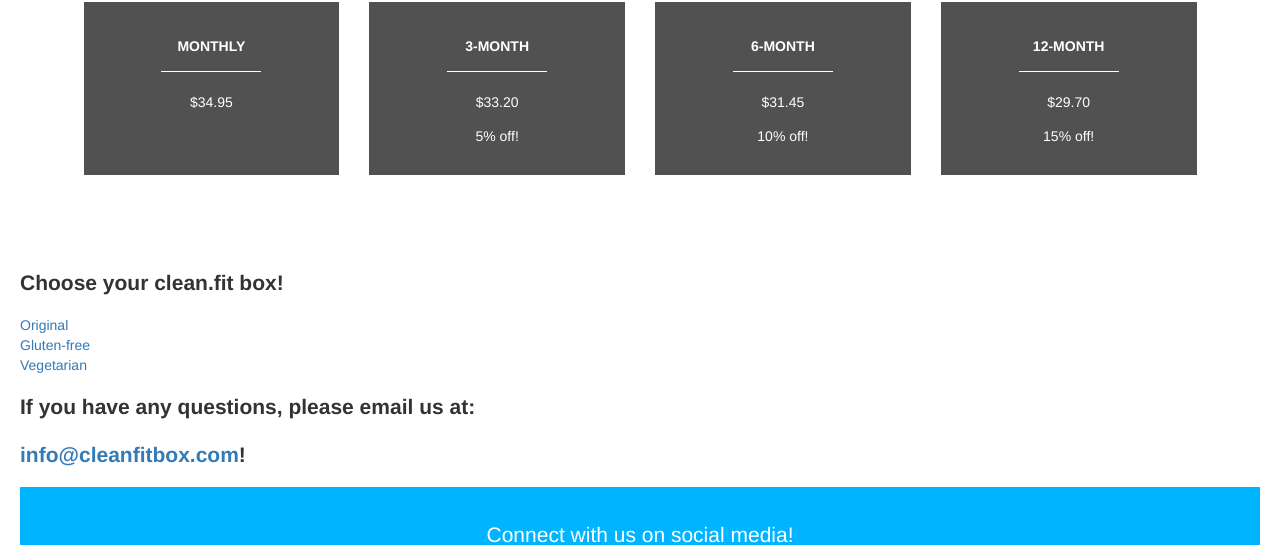
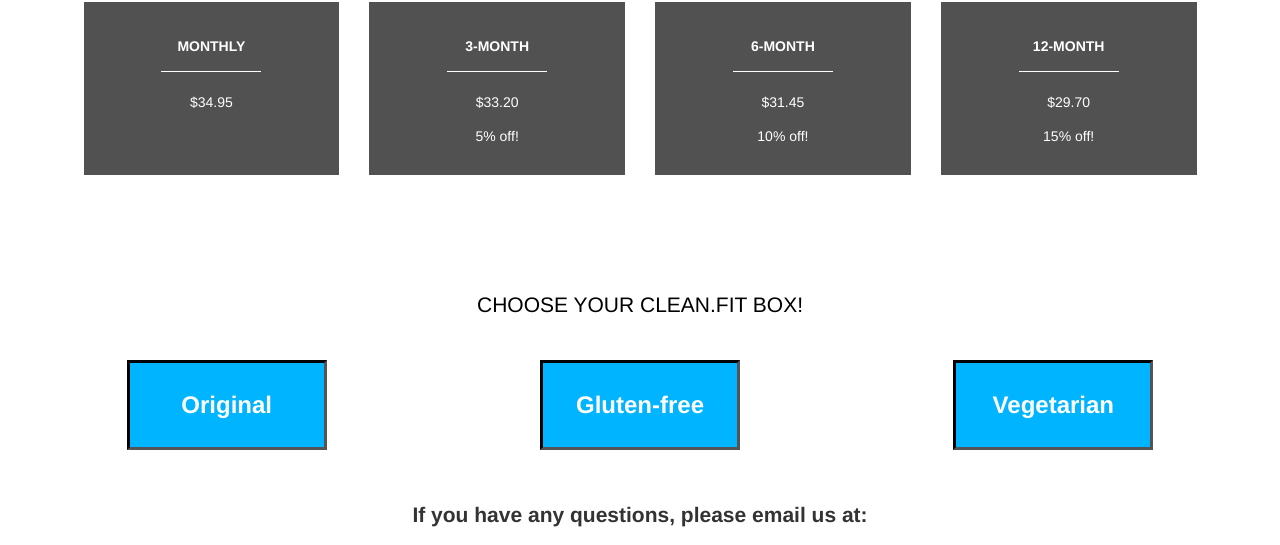
Before and after one commit to ReyesJunior/clean-fit-box, a website: page signup.html in a window 1280 px wide. Shown: the part 1102-1647 px from the top of the page. Drawn offline with nearby package versions, Linux system fonts and the light colour scheme; files that its build step writes are made by us from their sources.

Commit message:
Style cleanfitbox contact email and selection packages (black inset border)

```diff
--- a/src/scss/partials/_selection_overview.scss
+++ b/src/scss/partials/_selection_overview.scss
@@ -4,3 +4,103 @@
 // Selection
 
 ====================================== */
+
+.selection {
+	@include row;
+
+	.selection__overview {
+		@include column(12);
+		background: $theme-white;
+
+		&--inner {
+		}
+
+		&--title {
+			@include row;
+
+		}
+
+		&--header {
+			@include column(12);
+			text-align: center;
+			text-transform: uppercase;
+			background-color: $theme-light-blue;
+			color: $theme-black;
+			margin: 0 auto 45px;
+			padding: 25px 15px;
+			font-weight: 500;
+			transition: 0.5s;
+			@media( min-width: 768px ) {
+				background-color: $theme-white;
+				margin: 15px auto;
+			}
+		}
+
+		&--footer {
+			@include row;
+
+		}
+
+		&--message {
+			@include column(12);
+			margin-top: 50px;
+			padding: 0 25px;
+			text-align: center;
+		}
+
+		&--email {
+			@include column(12);
+			margin: 0 auto;
+			text-align: center;
+		}
+
+		.contact-email {
+			display: inline-block;
+			padding: 0;
+			margin-bottom: 25px;
+			text-align: center;
+		}
+
+		.selection__detail {
+			@include row;
+			@media( min-width: 768px ) {
+				margin-bottom: 50px;
+				padding: 0 15px;
+			}
+
+
+			&--card {
+				@include column(4);
+				margin: 0 auto 25px;
+				text-align: center;
+				padding: 0 15px 25px;
+				@media( min-width: 768px ) {
+					margin: 0 auto;
+					padding: 0 15px;
+				}
+			}
+
+			&--box {
+				display: block;
+			    background: $theme-light-blue;
+			    color: $theme-white;
+			    font-size: 24px;
+    			font-weight: 700;
+			    padding: 25px;
+			    width: 200px;
+			    text-decoration: none;
+			    margin: 0 auto;
+			    transition: 0.2s;
+				border-style: inset;
+				border-color: $theme-black;
+
+			    &:hover {
+					color: $theme-light-blue;
+					background-color: $theme-white;
+					border: 1px solid $theme-light-blue;
+					transition: 0.2s;
+			    }
+			}
+		}
+	}
+}
```
